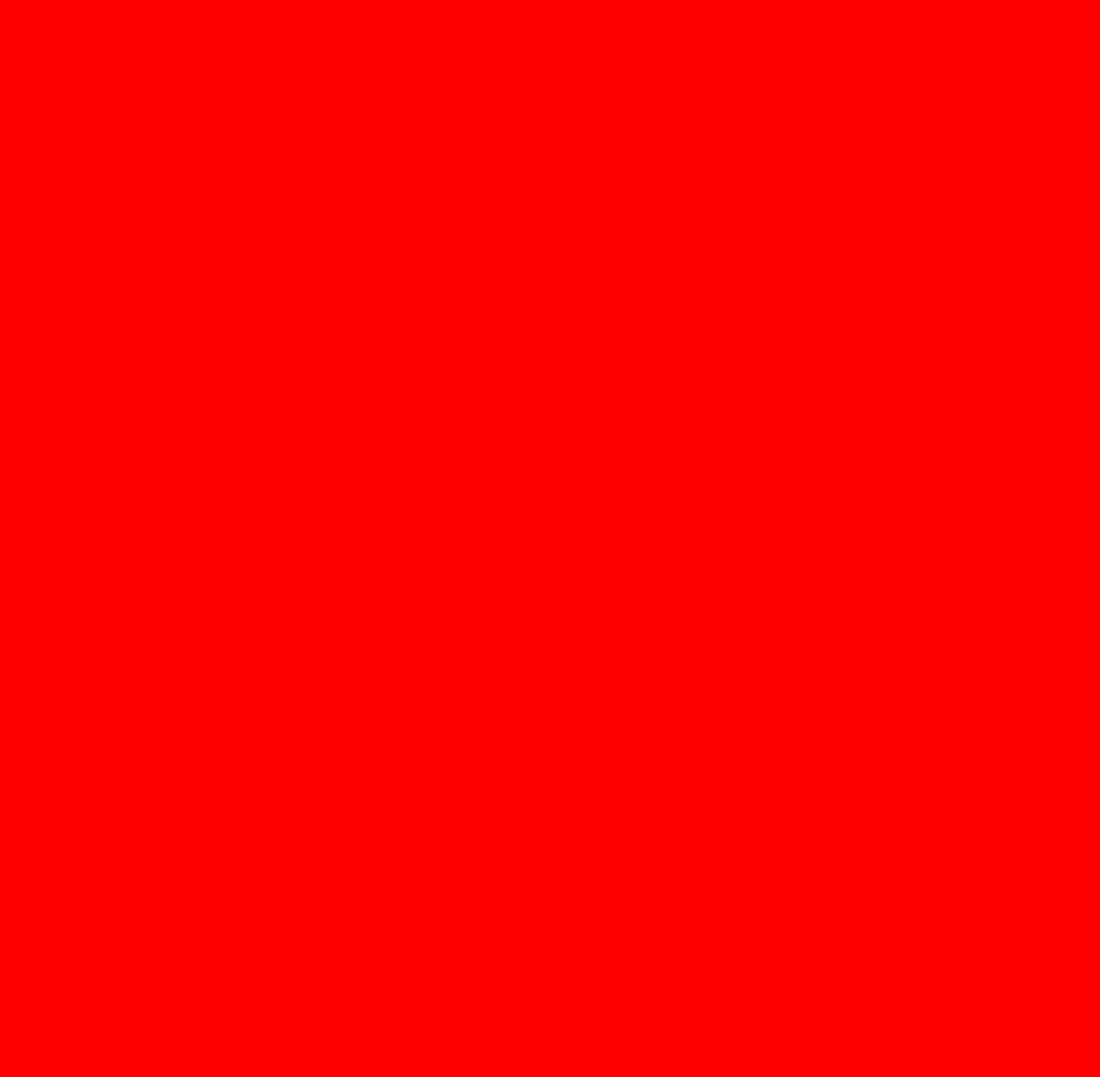
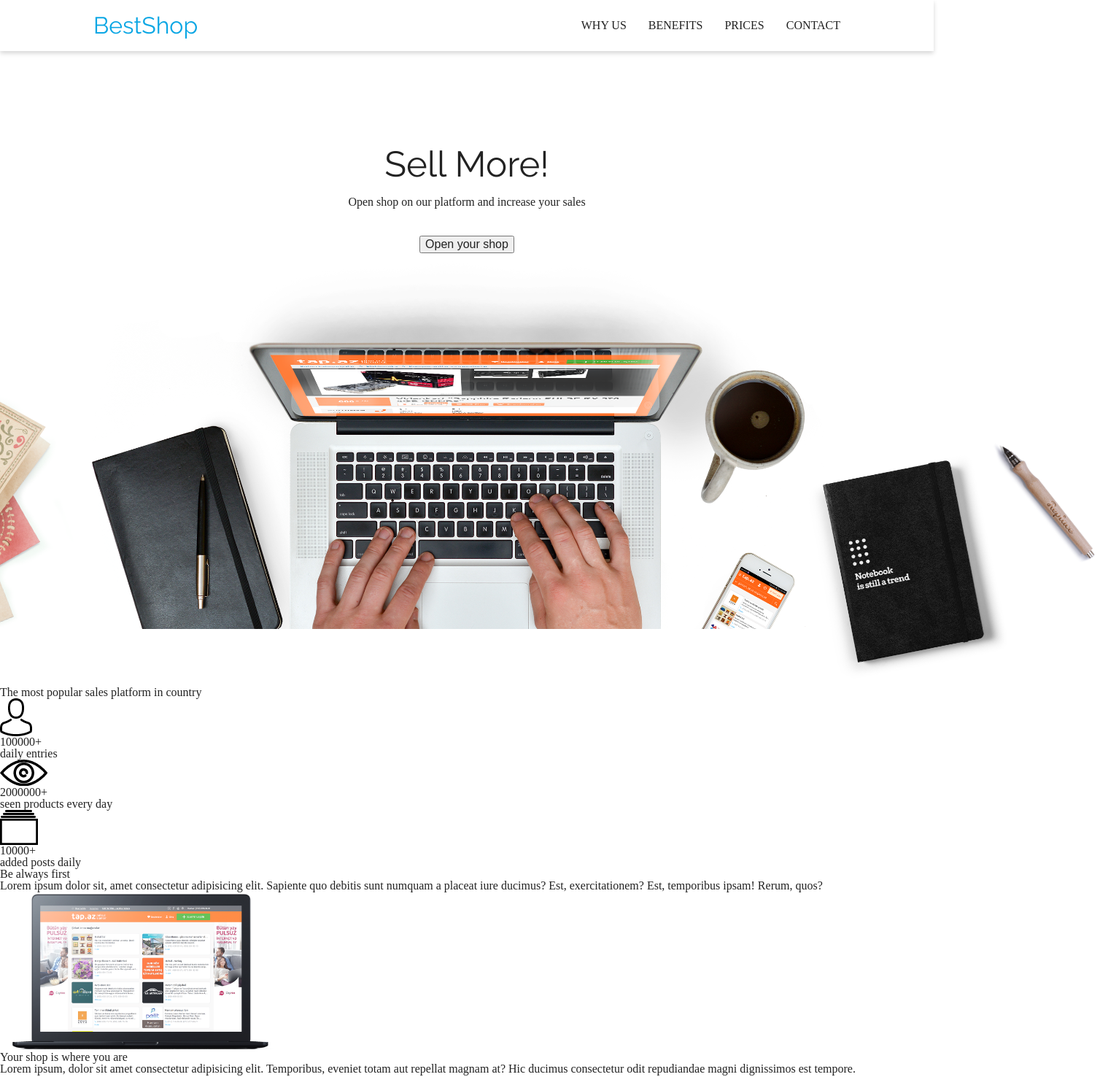
Before and after one commit to WiktorWK/Warsztat, a plain HTML site: page index.html in a window 1280 px wide. Shown: the top 1476 px of the page at 73% size, 1508 px wide, since content can reach past the window. Before the commit the page ends 800 px from the top, so only its background shows below. Drawn offline with Linux system fonts and the light colour scheme.

Commit message:
dodane elementy html i stylowanie header'u w css

```diff
--- a/css/style.css
+++ b/css/style.css
@@ -1,3 +1,48 @@
-* {
-    background-color: red;
+/* * {
+    background-color: red`;
+} */
+@import url("https://fonts.googleapis.com/css2?family=Raleway:ital,wght@0,100;0,200;0,300;0,400;0,500;0,600;0,700;0,800;0,900;1,100;1,200;1,300;1,400;1,500;1,600;1,700;1,800;1,900&display=swap");
+header {
+  background-color: #ffffff;
+  width: 100%;
+  display: flex;
+  flex-direction: column;
+  align-items: center;
 }
+.nav {
+  width: 100%;
+  height: 70px;
+  box-shadow: 0 3px 6px rgba(0, 0, 0, 0.16);
+  display: flex;
+  justify-content: center;
+}
+.navConteiner {
+  width: 80%;
+  height: 100%;
+  display: flex;
+  justify-content: space-between;
+  align-items: center;
+}
+.navMenu {
+  display: flex;
+}
+.navLogo {
+  font-family: "Raleway", Light;
+  color: rgba(8, 166, 228, 1);
+  font-size: 32px;
+}
+.navMenu > li {
+  margin-left: 30px;
+  text-transform: uppercase;
+}
+.headerLogo {
+  margin-top: 130px;
+  font-size: 49px;
+  font-family: "Raleway", Regular;
+}
+.headerText {
+  margin-top: 20px;
+}
+.headerBtn {
+  margin-top: 38px;
+}
--- a/index.html
+++ b/index.html
@@ -1,13 +1,98 @@
 <!DOCTYPE html>
 <html lang="en">
-<head>
-    <meta charset="UTF-8">
-    <meta name="viewport" content="width=device-width, initial-scale=1.0">
+  <head>
+    <meta charset="UTF-8" />
+    <meta name="viewport" content="width=device-width, initial-scale=1.0" />
     <title>Warsztat</title>
-    <link rel="stylesheet" href="./css/reset.css">
-    <link rel="stylesheet" href="./css/style.css">
-</head>
-<body>
+    <link rel="stylesheet" href="./css/reset.css" />
+    <link rel="stylesheet" href="./css/style.css" />
+  </head>
+  <body>
+    <header>
+      <nav class="nav">
+        <div class="navConteiner">
+          <h2 class="navLogo">BestShop</h2>
+          <ul class="navMenu">
+            <li>why us</li>
+            <li>benefits</li>
+            <li>prices</li>
+            <li>contact</li>
+          </ul>
+        </div>
+      </nav>
+      <h1 class="headerLogo">Sell More!</h1>
+      <p class="headerText">
+        Open shop on our platform and increase your sales
+      </p>
+      <button class="headerBtn">Open your shop</button>
+      <img
+        src="./img/Background.png"
+        alt="Background"
+        class="headerImgBackground"
+      />
+    </header>
+    <main>
+      <section>
+        <h1>The most popular sales platform in country</h1>
+        <div>
+          <article>
+            <img src="./img/Person.png" alt="Person" />
+            <h2>100000+</h2>
+            <p>daily entries</p>
+          </article>
+          <article>
+            <img src="./img/Eye.png" alt="Eye" />
+            <h2>2000000+</h2>
+            <p>seen products every day</p>
+          </article>
+          <article>
+            <img src="./img/Catalog.png" alt="Catalog" />
+            <h2>10000+</h2>
+            <p>added posts daily</p>
+          </article>
+        </div>
+      </section>
+      <section>
+        <article>
+          <div>
+            <h2>Be always first</h2>
+            <p>
+              Lorem ipsum dolor sit, amet consectetur adipisicing elit. Sapiente
+              quo debitis sunt numquam a placeat iure ducimus? Est,
+              exercitationem? Est, temporibus ipsam! Rerum, quos?
+            </p>
+          </div>
+          <img src="./img/Macbook2.png" alt="laptop" />
+        </article>
+        <article>
+          <div>
+            <h2>Your shop is where you are</h2>
+            <p>
+              Lorem ipsum, dolor sit amet consectetur adipisicing elit.
+              Temporibus, eveniet totam aut repellat magnam at? Hic ducimus
+              consectetur odit repudiandae magni dignissimos est tempore.
+            </p>
+          </div>
+          <img src="./img/iPhone2.png" alt="smartphone" />
+        </article>
+        <article>
+          <div>
+            <h2>Increase recognition your brand!</h2>
+            <p>
+              Lorem ipsum dolor sit amet, consectetur adipisicing elit. Nihil
+              maxime tempora rerum veritatis, voluptatem cum reprehenderit
+              dolore consequuntur. Quasi quaerat optio magni eveniet nobis!
+            </p>
+          </div>
+          <img src="./img/Trumpet.png" alt="trumpet" />
+        </article>
+      </section>
+      <section>
+          <h2>Pricing</h2>
 
-</body>
+      </section>
+
+    </main>
+    <footer></footer>
+  </body>
 </html>
```
Also changed, not shown: img/Background.png (added), img/Catalog.png (added), img/Eye.png (added), img/Macbook2.png (added), img/Person.png (added), img/Trumpet.png (added), img/iPhone2.png (added).
